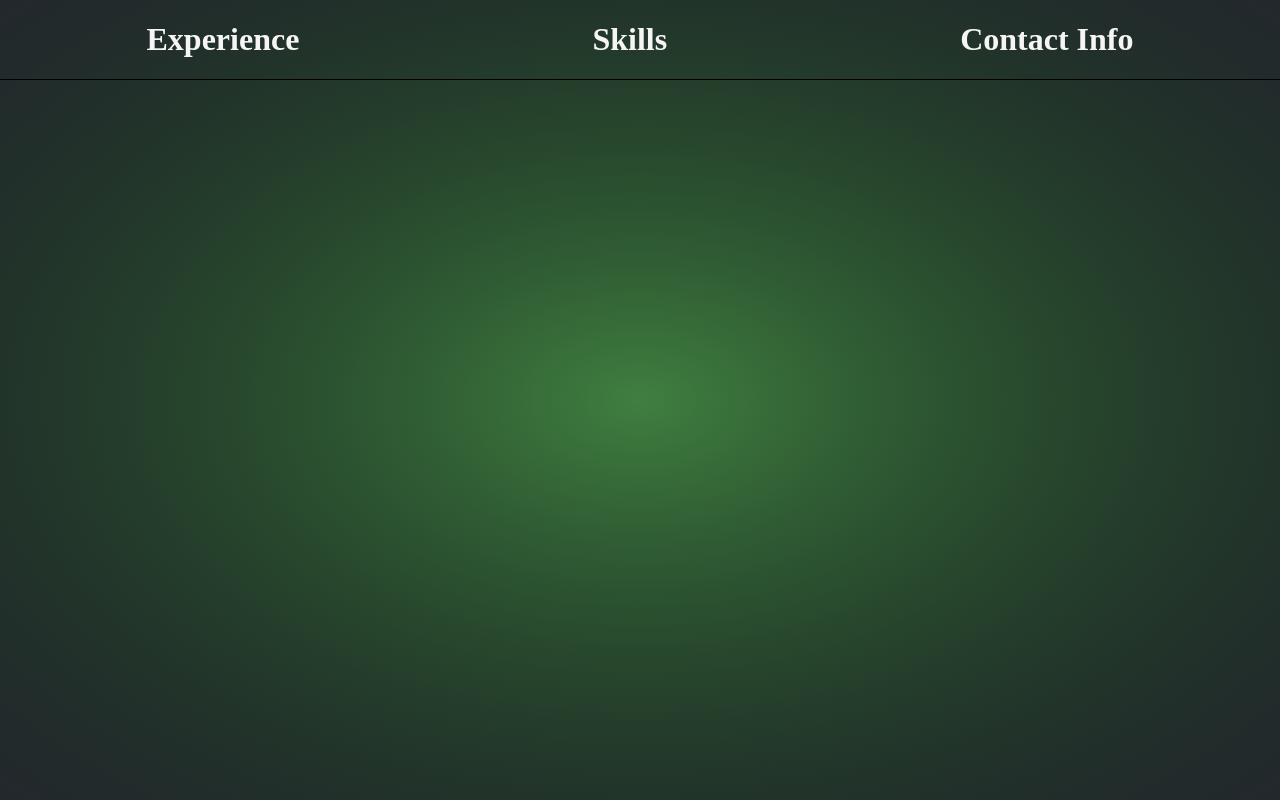
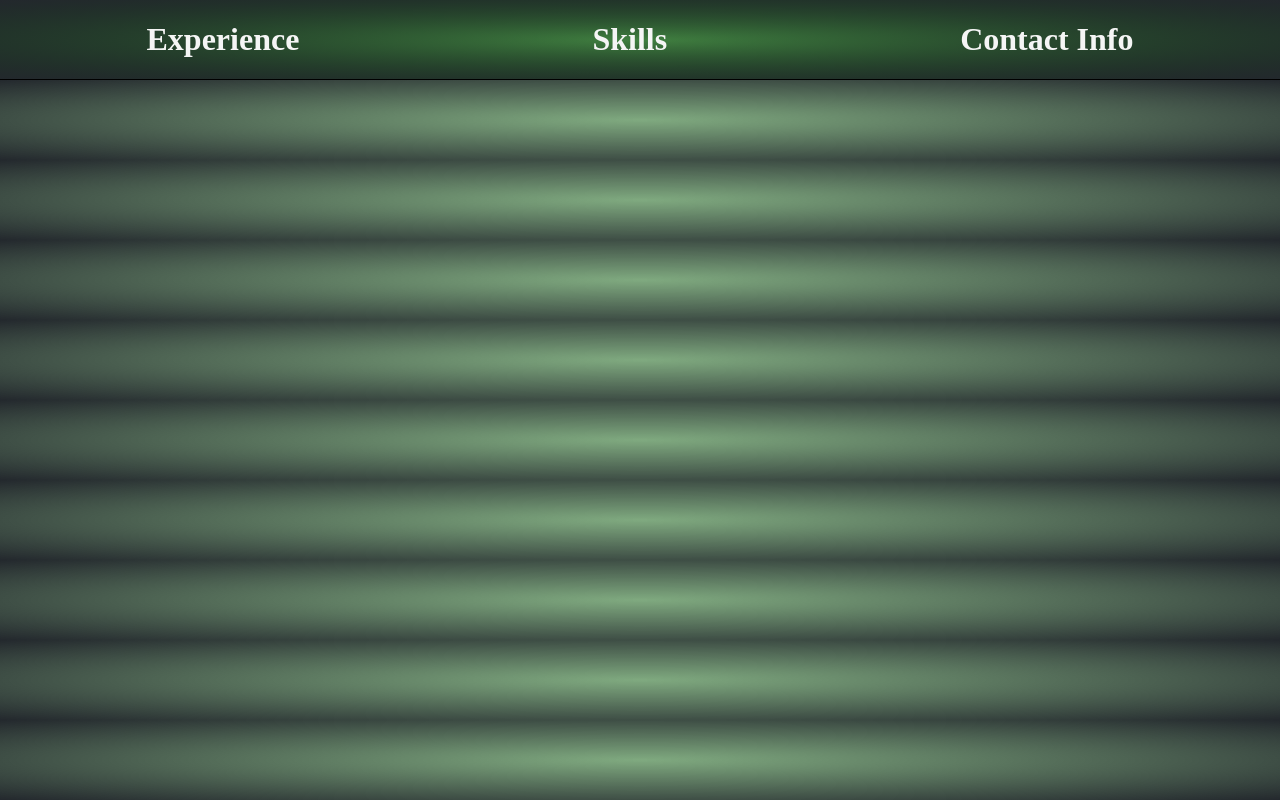
Before and after one commit to noahemiles/noahemiles.github.io, a PHP site: page /project-panels.html in a window 1280 px wide. Run offline with PHP 8.4, Linux system fonts and the light colour scheme.

Commit message:
try to fix height

```diff
--- a/scripts/div-adder.js
+++ b/scripts/div-adder.js
@@ -26,7 +26,7 @@ function createGitDivs(urls) {
         let newH2 = document.createElement('h2');
         newDiv.id = "project-panel";
         newH2.innerHTML = nameUrl[0];
-        newDiv.style.minHeight = `${80/urls.length}vh`;
+        newDiv.style.height = `${80/urls.length}vh`;
 
         newLink.href = nameUrl[1];
         newDiv.appendChild(newH2);
--- a/styles/style.css
+++ b/styles/style.css
@@ -44,16 +44,12 @@ html, body {
     justify-content: space-evenly;
 }
 
-#project-content {
-    margin: auto;
-    min-height: 90vh;
-}
+#project-content {}
 
 #project-panel {
     display: block;
     text-align: center;
     padding-top: 30px;
-    margin: auto;
     margin-top: 10px;
     width: 100%;
     border: 10px;
```
